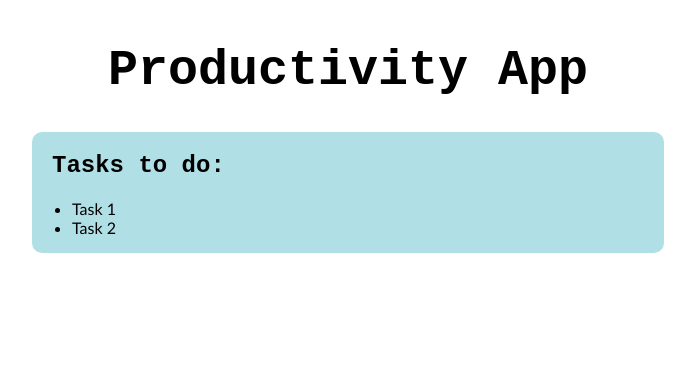
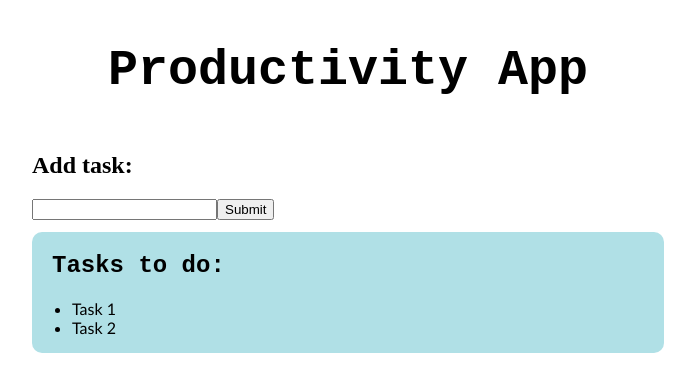
Before and after one commit to SaileshPatel/productivity-app-react-custom-build, a React app: page / in a window 1280 px wide. Shown: the top 392 px of the page, without its empty margins (292-987 px from the left). Built offline with nearby package versions, Linux system fonts and the light colour scheme.

Commit message:
Create add-task-form component to add new tasks to list

```diff
--- /dev/null
+++ b/src/component/add-task-form.jsx
@@ -0,0 +1,17 @@
+import React, { useState } from 'react';
+import "./../style/add-task-form.scss";
+
+const TaskForm = () => {
+    const [taskName, setTaskName] = useState("");
+
+    return (
+        <div id="add-task-form">
+            <h2>Add task:</h2>
+            <input type="text" name="task-name" />
+            <input type="submit" />
+        </div>
+    )
+
+}
+
+export default TaskForm;
--- a/src/component/app.jsx
+++ b/src/component/app.jsx
@@ -1,6 +1,7 @@
 import React, { useState } from 'react';
 import "./../style/app.scss";
 import List from './list.jsx';
+import TaskForm from './add-task-form.jsx';
 
 const App = () => {
     const [taskList, setTaskList] = useState(["Task 1", "Task 2"]);
@@ -8,6 +9,7 @@ const App = () => {
     return (
         <div id="container">
             <h1>Productivity App</h1>
+            <TaskForm />
             <List tasks={taskList} />
         </div>
     )
--- /dev/null
+++ b/src/style/add-task-form.scss
@@ -0,0 +1,4 @@
+#add-task-form {
+    grid-column: 2;
+    grid-row: 2;
+}
--- a/src/style/list.scss
+++ b/src/style/list.scss
@@ -1,6 +1,6 @@
 #taskList {
     grid-column: 2;
-    grid-row: 2;
+    grid-row: 3;
     background-color: #b0e0e6;
     border-radius: 10px;
 
```
